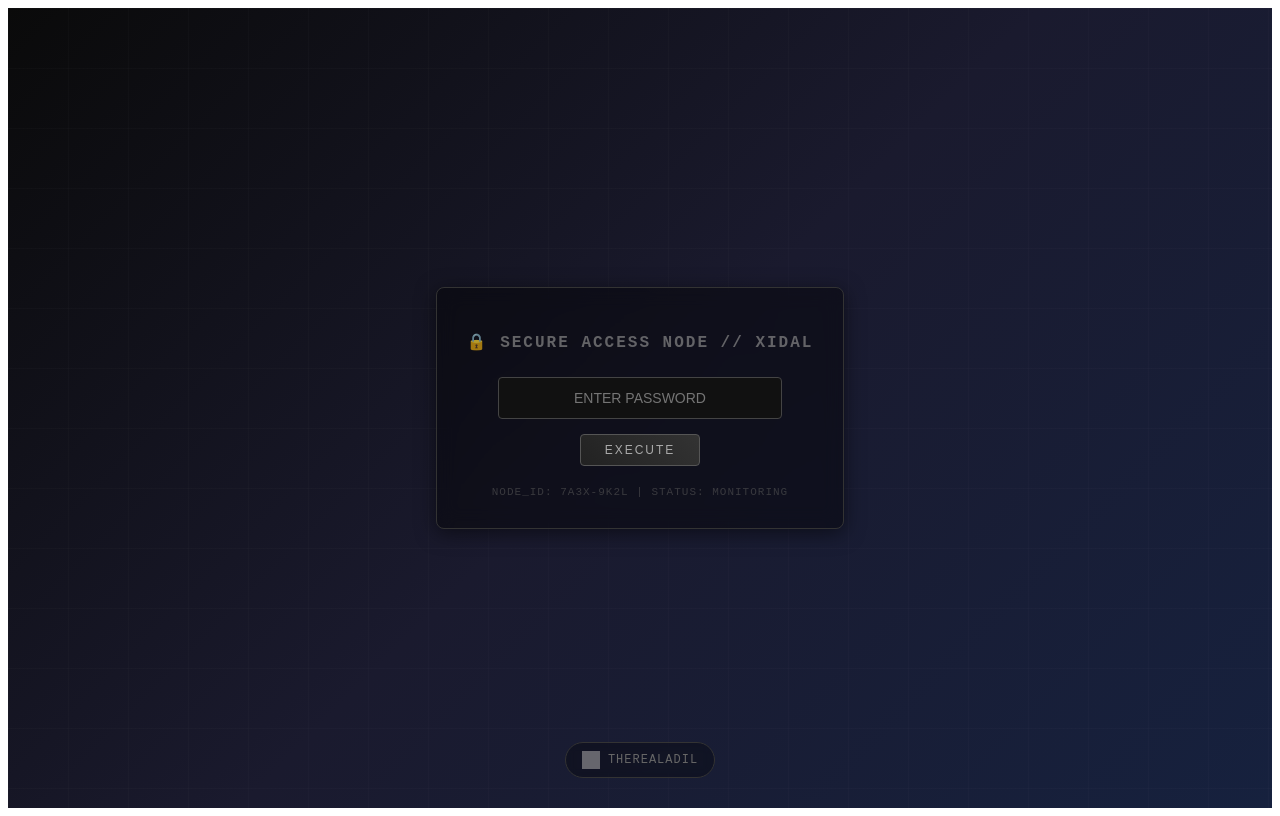
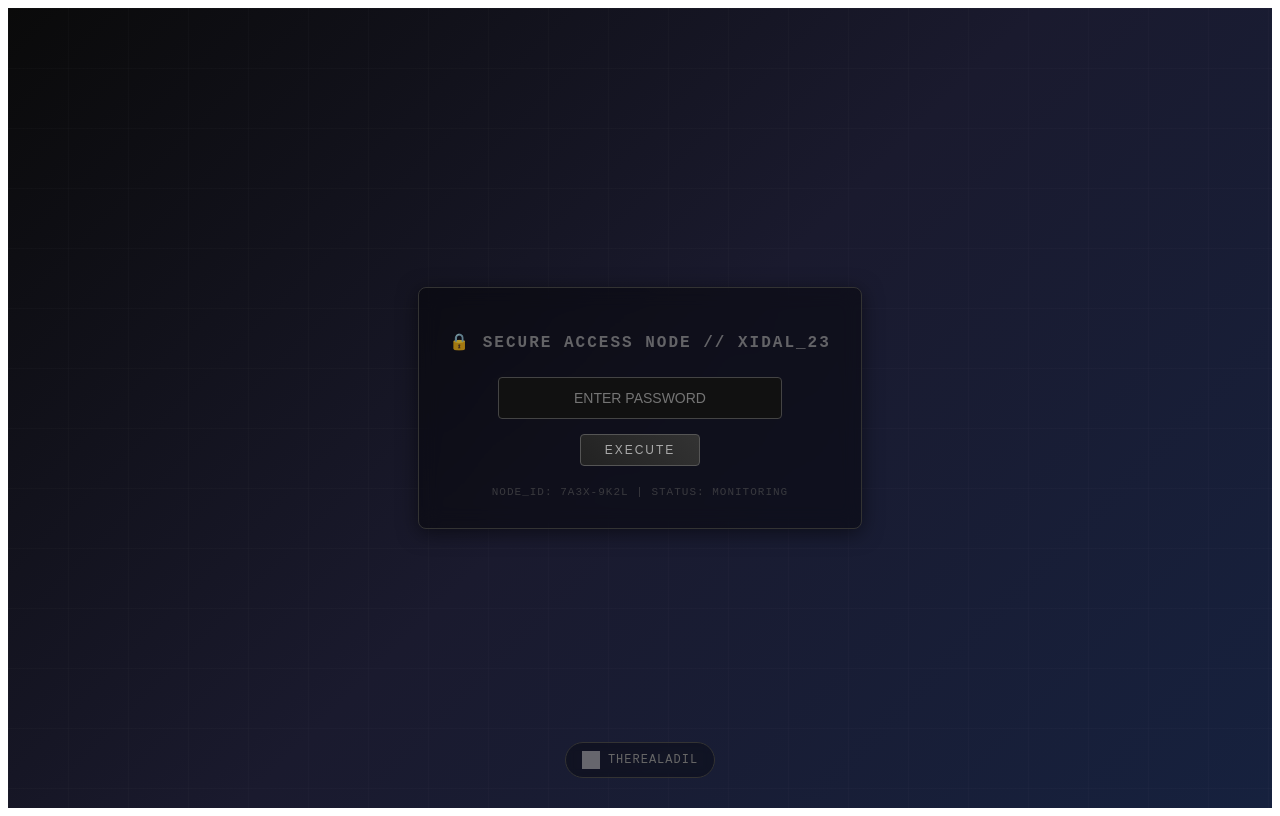
Before and after one commit to therealadil/therealadxl, a Next.js app in the folder therealadil/: page / in a window 1280 px wide. Built offline with nearby package versions, Linux system fonts and the light colour scheme; grey boxes are pictures that could not be loaded.

Commit message:
update home

```diff
--- a/therealadil/src/app/page.js
+++ b/therealadil/src/app/page.js
@@ -62,7 +62,7 @@ export default function Home() {
           textTransform: 'uppercase',
           letterSpacing: '2px'
         }}>
-          🔒 SECURE ACCESS NODE // XIDAL
+          🔒 SECURE ACCESS NODE // XIDAL_23
         </h2>
 
         <form onSubmit={handleSubmit} style={{
```
